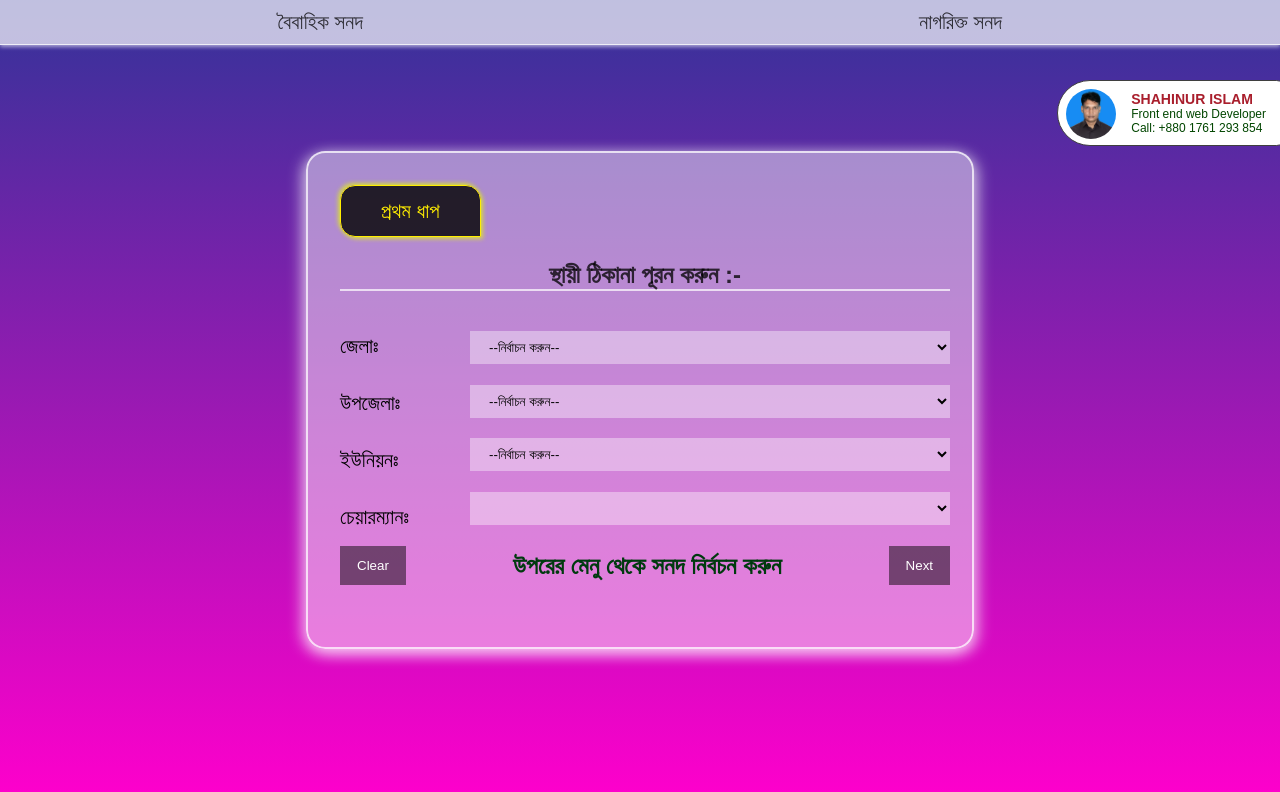
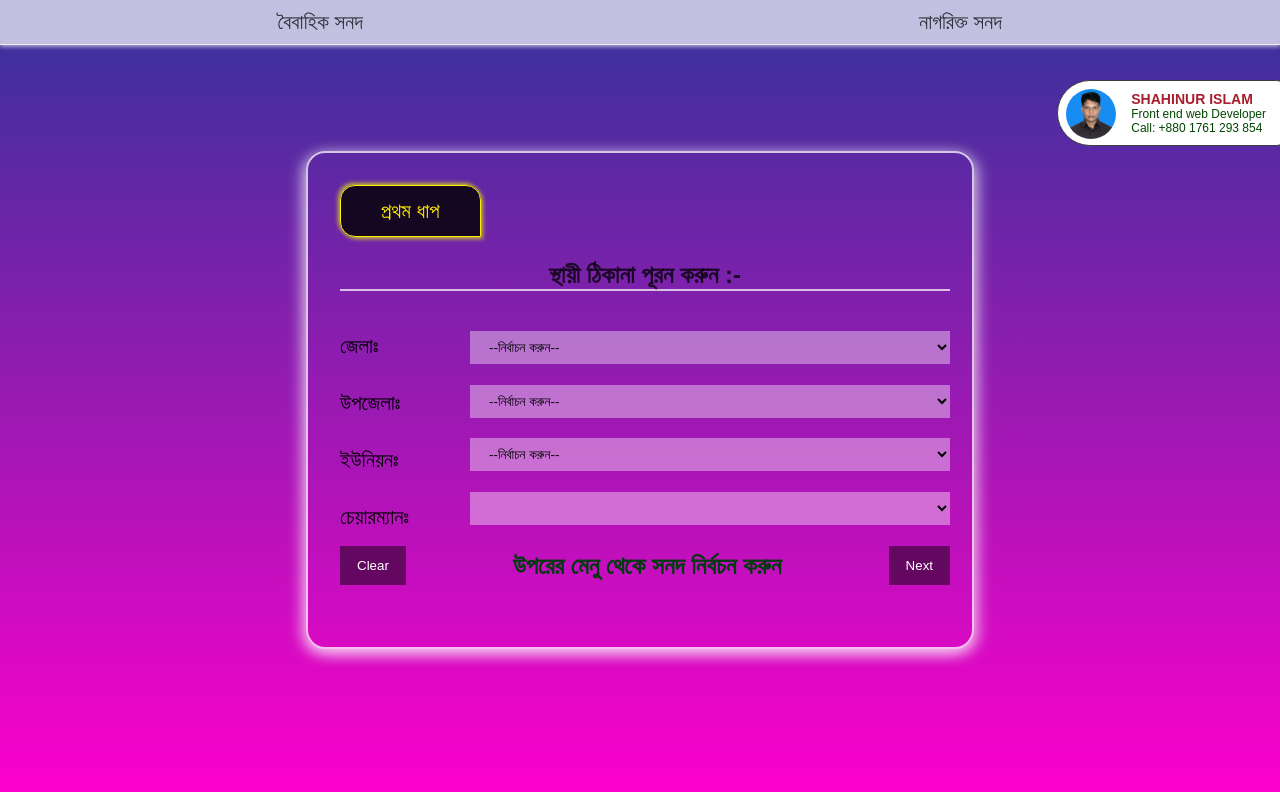
Before and after one commit to Jimmy2020-web/demo-project-1, a plain HTML site: page index.html in a window 1280 px wide. Drawn offline with Linux system fonts and the light colour scheme.

Commit message:
Update index.css

```diff
--- a/index.css
+++ b/index.css
@@ -49,7 +49,7 @@ main {
 }
 
 main .card-box{
-    background: #ffffff78;
+    background: ##ffffffb8;
     border: 2px solid #ffffffbc;
     border-radius: 1.2rem;
     padding: 2rem;
```
